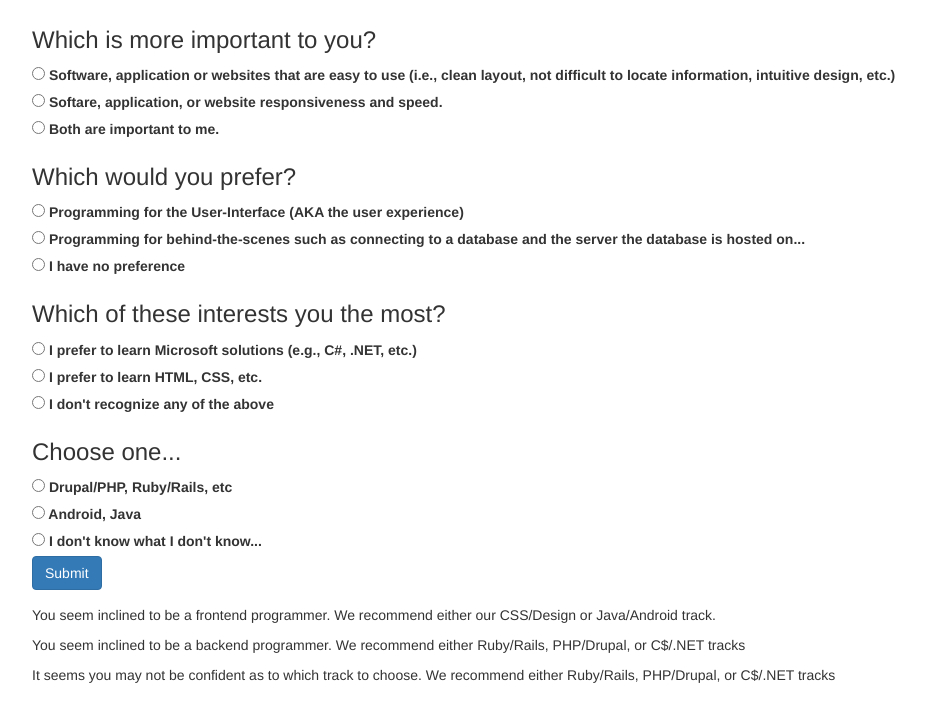
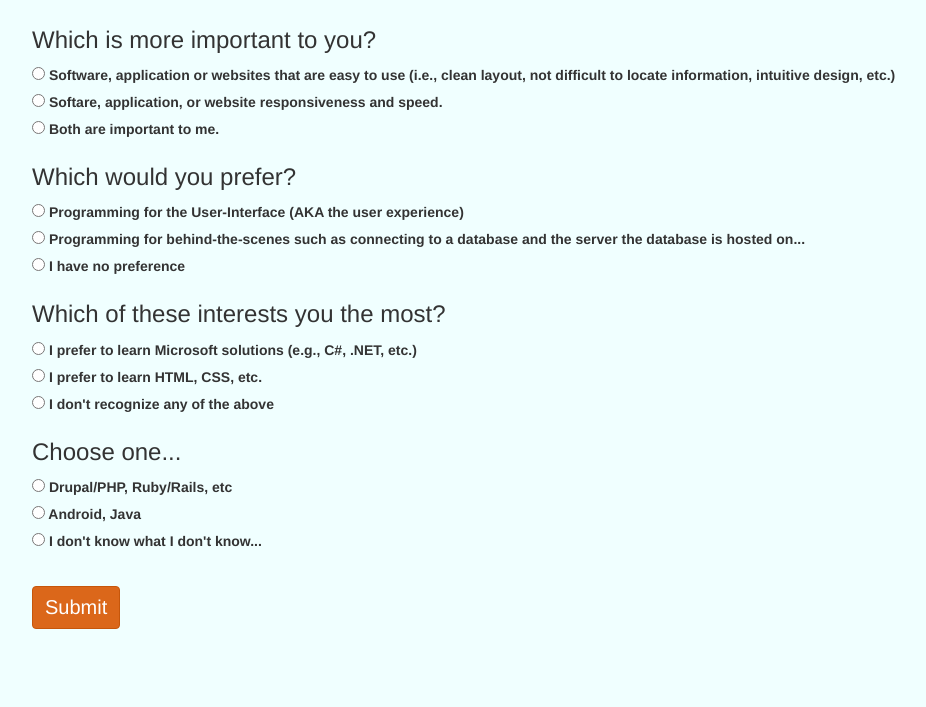
Before and after one commit to falconswoosh/intrWk2-tracksuggester, a plain HTML site: page index.html in a window 1280 px wide. Shown: the part 93-800 px from the top of the page, without its empty margins (38-964 px from the left). Drawn offline with Linux system fonts and the light colour scheme.

Commit message:
add content in styles.css

```diff
--- a/css/styles.css
+++ b/css/styles.css
@@ -0,0 +1,14 @@
+body {
+  background-color: azure
+}
+#results {
+  display: none;
+}
+.btn {
+  font-size: 20px;
+  margin-top: 30px;
+}
+.btn-primary {
+  background-color: #db671a;
+  border-color: #c6560b;
+}
--- a/index.html
+++ b/index.html
@@ -117,9 +117,9 @@
         </form>
       </div>
       <div id="results">
-        <p id="frontEndResult">You seem inclined to be a frontend programmer. We recommend either our CSS/Design or Java/Android track.</p>
-        <p id="backEndResult">You seem inclined to be a backend programmer. We recommend either Ruby/Rails, PHP/Drupal, or C$/.NET tracks</p>
-        <p id="noClearChoiceResult">It seems you may not be confident as to which track to choose. We recommend either Ruby/Rails, PHP/Drupal, or C$/.NET tracks</p>
+        <div id="frontEndResult">You seem inclined to be a frontend programmer. We recommend either our CSS/Design or Java/Android track.</div>
+        <div id="backEndResult">You seem inclined to be a backend programmer. We recommend either Ruby/Rails, PHP/Drupal, or C$/.NET tracks</div>
+        <div id="noClearChoiceResult">It seems you may not be confident as to which track to choose. We recommend either Ruby/Rails, PHP/Drupal, or C$/.NET tracks</div>
       </div>
     </div>
   </body>
--- a/js/scripts.js
+++ b/js/scripts.js
@@ -13,7 +13,7 @@ $(document).ready(function() {
   var frontEndInput4 = document.getElementById("gridRadios11");
   var backEndInput4 = document.getElementById("gridRadios10");
   var notSureInput4 = document.getElementById("gridRadios12");
-  //event.preventDefault();
+  event.preventDefault();
   if ((frontEndInput1).checked && (frontEndInput2).checked && (frontEndInput3).checked && (frontEndInput4).checked) {
     //alert("You choose to be a frontend programmer. We recommend either our CSS/Design or Java/Android track.");
     $('#frontEndResult').show();
@@ -26,11 +26,11 @@ $(document).ready(function() {
     $('noClearChoiceResult').hide();
   } else {
     //alert("We recommend you start with any one of the tracks since they all begin with Intro to Programming and Javascript. Prior to completing these two requirements, you may decide which specific track available is more your passion.")
-    $('noClearChoiceResult').show();
+    $('#noClearChoiceResult').show();
     $('#backEndResult').hide();
     $('#frontEndResult').hide();
   }
   //alert("end"); (commentByAF: Use this to test this code if it gets to the end.)
-  event.preventDefault();
+  //event.preventDefault();
     });
 });
```
